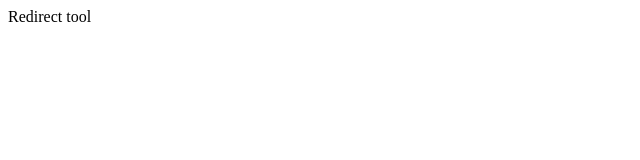
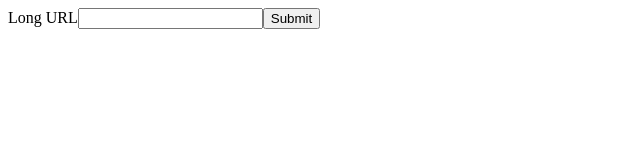
Before and after one commit to abohannon/redirect-tool, a Gatsby site: page /internal/redirect-tool in a window 1280 px wide. Shown: the whole page, without its empty margins (0-640 px from the left). Built offline with nearby package versions, Linux system fonts and the light colour scheme; Gatsby itself is replaced by a stand-in of ours.

Commit message:
Added form

```diff
--- a/gatsby-config.js
+++ b/gatsby-config.js
@@ -6,6 +6,7 @@ module.exports = {
     siteUrl: `https://gatsbystarterdefaultsource.gatsbyjs.io/`,
   },
   plugins: [
+    `gatsby-plugin-material-ui`,
     `gatsby-plugin-react-helmet`,
     `gatsby-plugin-image`,
     {
--- a/package.json
+++ b/package.json
@@ -5,10 +5,12 @@
   "version": "0.1.0",
   "author": "Kyle Mathews <mathews.kyle@gmail.com>",
   "dependencies": {
+    "@material-ui/core": "^4.11.4",
     "gatsby": "^3.8.1",
     "gatsby-plugin-gatsby-cloud": "^2.8.1",
     "gatsby-plugin-image": "^1.8.0",
     "gatsby-plugin-manifest": "^3.8.0",
+    "gatsby-plugin-material-ui": "^3.0.1",
     "gatsby-plugin-offline": "^4.8.0",
     "gatsby-plugin-react-helmet": "^4.8.0",
     "gatsby-plugin-sharp": "^3.8.0",
--- a/src/pages/internal/redirect-tool.js
+++ b/src/pages/internal/redirect-tool.js
@@ -1,11 +1,18 @@
 import React from 'react'
 import PropTypes from 'prop-types'
+import { Box } from '@material-ui/core'
 
 const RedirectTool = props => {
   return (
-    <div>
-      Redirect tool
-    </div>
+    <Box width={600}>
+      <form name="redirect" netlify>
+        <label>Long URL</label>
+        <input type="text" name="longUrl" />
+        <button type="submit">Submit</button>
+      </form>
+    </Box>
+
+
   )
 }
 
```
Also changed, not shown: 1 other file.
